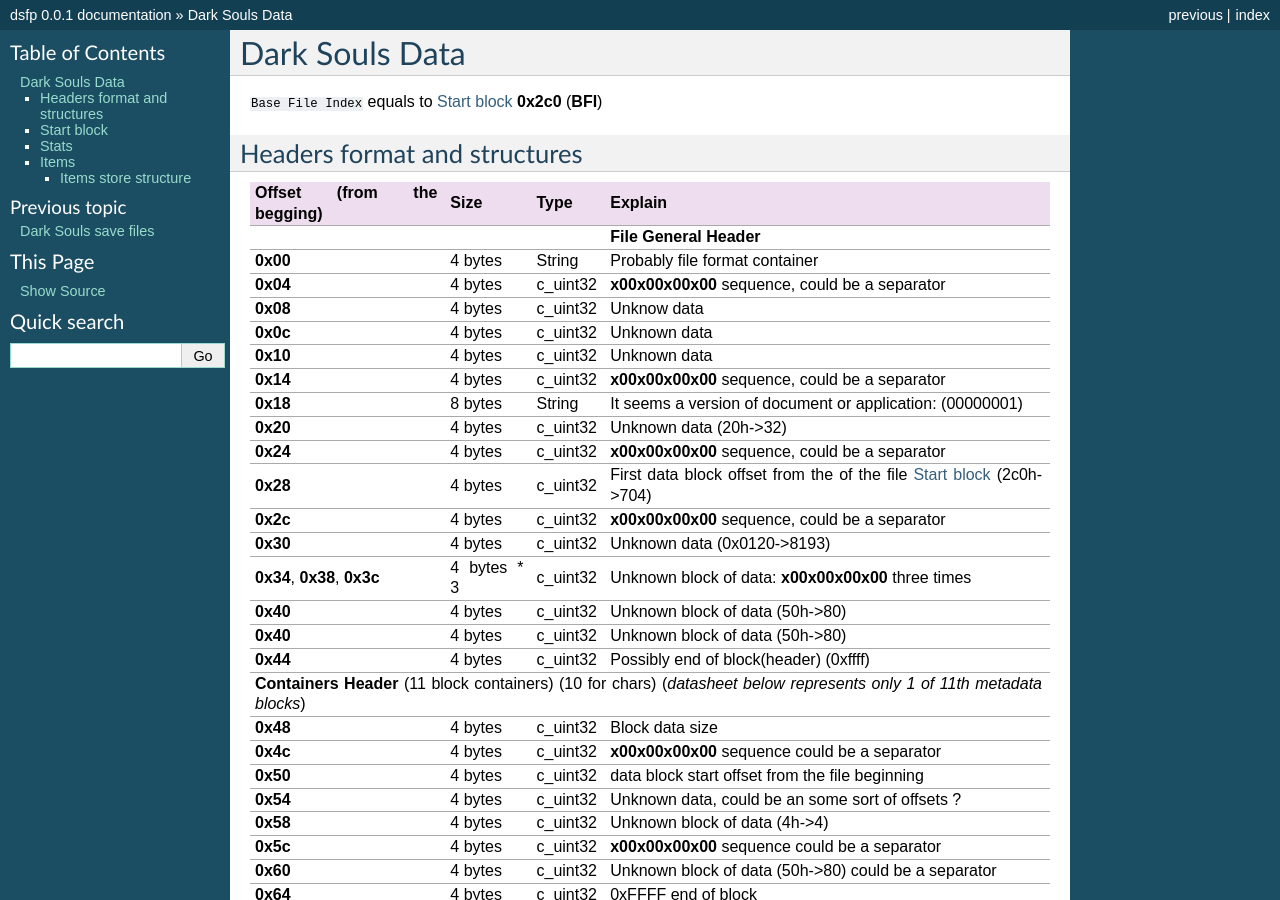
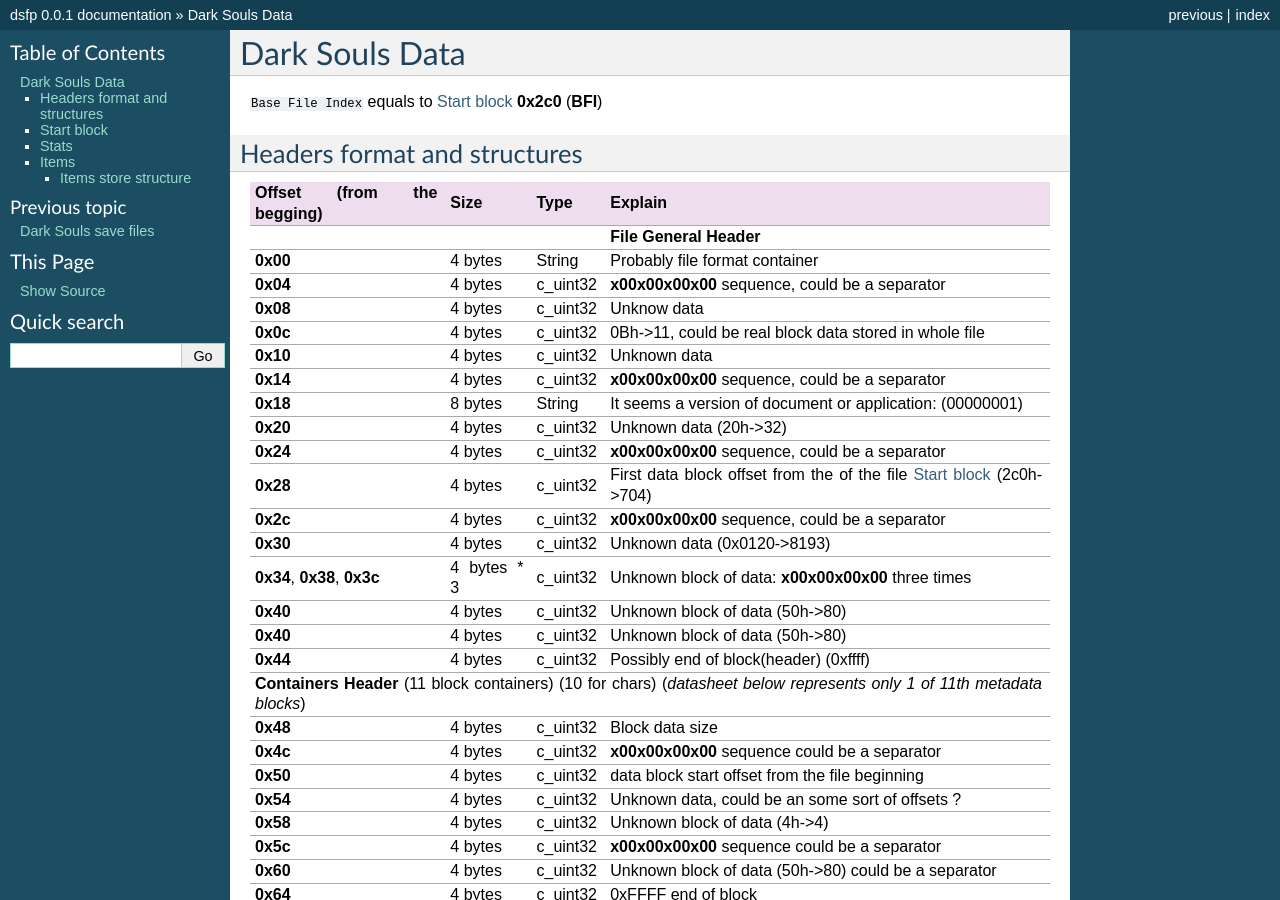
Before and after one commit to tarvitz/dsfp, a Sphinx documentation site: the page built from docs/datasheet.rst, in a window 1280 px wide and 900 px high. Built offline with Sphinx 7.4.7, drawn with Linux system fonts in a browser that asks for light colours; formulas are drawn with MathJax 3.

Commit message:
update datasheet general file header info

```diff
--- a/docs/datasheet.rst
+++ b/docs/datasheet.rst
@@ -18,7 +18,8 @@
 +-----------------+---------+------------+-----------------------------------+
 | **0x08**        | 4 bytes | c_uint32   | Unknow data                       |
 +-----------------+---------+------------+-----------------------------------+
-| **0x0c**        | 4 bytes | c_uint32   | Unknown data                      |
+| **0x0c**        | 4 bytes | c_uint32   | 0Bh->11, could be real block data |
+|                 |         |            | stored in whole file              |
 +-----------------+---------+------------+-----------------------------------+
 | **0x10**        | 4 bytes | c_uint32   | Unknown data                      |
 +-----------------+---------+------------+-----------------------------------+
```
